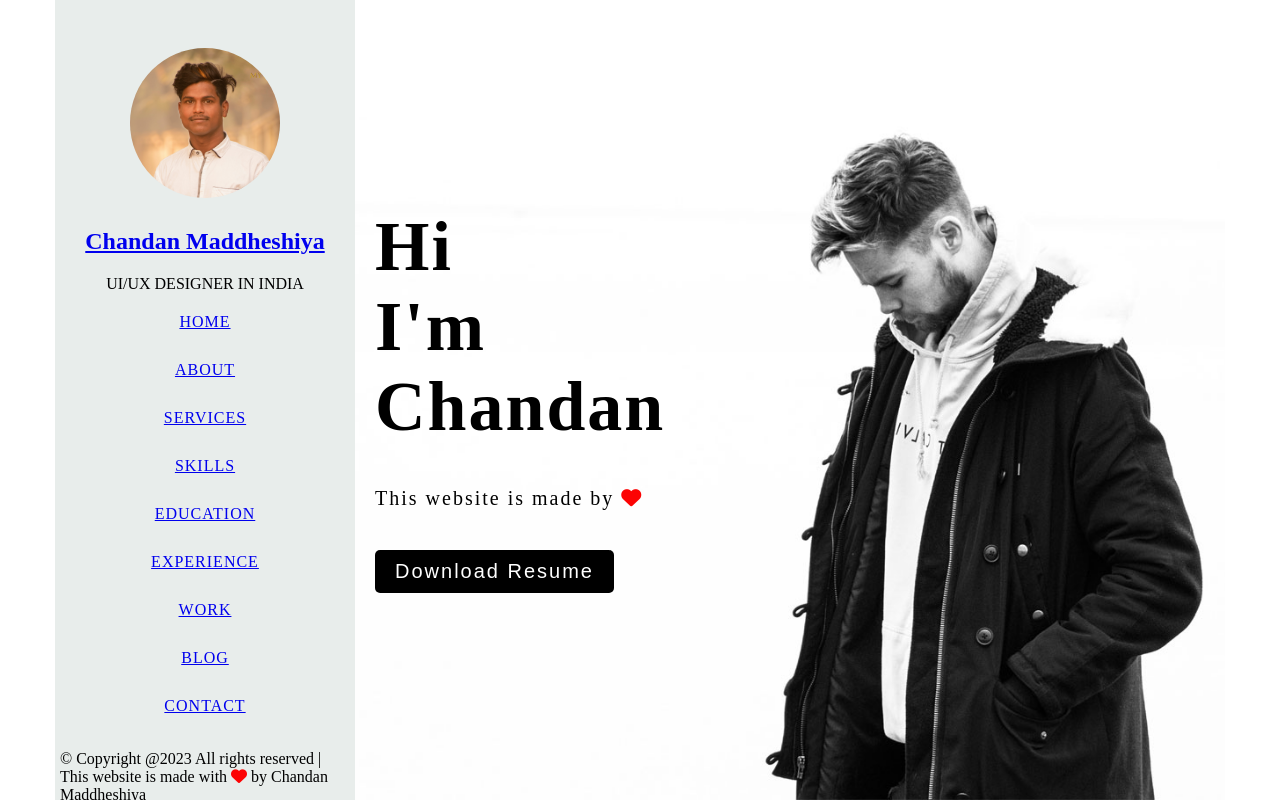
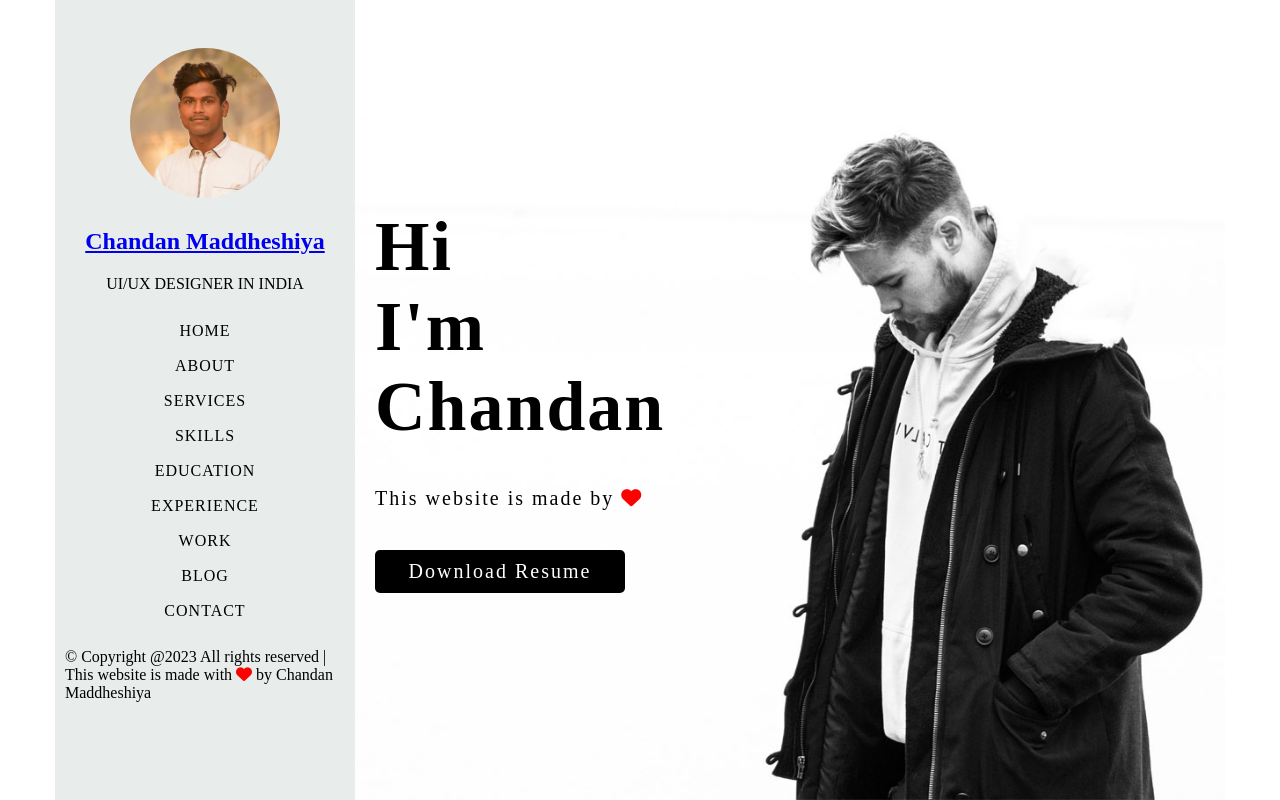
Before and after one commit to Maddheshiya007/Portfolio-site, a plain HTML site: page index.html in a window 1280 px wide. Drawn offline with Linux system fonts and the light colour scheme.

Commit message:
button update

```diff
--- a/index.html
+++ b/index.html
@@ -4,10 +4,12 @@
 <head>
     <meta charset="UTF-8">
     <meta name="viewport" content="width=device-width, initial-scale=1.0">
+    <meta keywords="portfolio,">
     <title>Portfolio-site</title>
     <link rel="stylesheet" href="style.css">
     <script src="https://kit.fontawesome.com/2f5d5159be.js" crossorigin="anonymous"></script>
-
+    <link rel="stylesheet" href="https://pro.fontawesome.com/releases/v5.10.0/css/all.css"
+        integrity="sha384-+dLXN0aS6Tq6qz4+oXnX3n6n6+e1z0n2w1wqy+gkXjz+gJwvF+g1d1d1d1d1d1d1d1" crossorigin="anonymous" />
 </head>
 
 <body>
@@ -37,15 +39,33 @@
                 <nav id="main-manu" role="navigation" class="navbar">
                     <div id="navbar" class="collapse" aria-expanded="false">
                         <ul>
-                            <li><a href="#">HOME </a></li>
-                            <li><a href="#About">ABOUT</a></li>
-                            <li><a href="#Services">SERVICES</a></li>
-                            <li><a href="#Skills">SKILLS</a></li>
-                            <li><a href="#Education">EDUCATION</a></li>
-                            <li><a href="#Experience">EXPERIENCE</a></li>
-                            <li><a href="#Work">WORK</a></li>
-                            <li><a href="#Blog">BLOG</a></li>
-                            <li><a href="#Contact">CONTACT</a></li>
+                            <a href="#hiro">
+                                <li>HOME</li>
+                            </a>
+                            <a href="#About">
+                                <li>ABOUT</li>
+                            </a>
+                            <a href="#Services">
+                                <li>SERVICES</li>
+                            </a>
+                            <a href="#Skills">
+                                <li>SKILLS</li>
+                            </a>
+                            <a href="#Education">
+                                <li>EDUCATION</li>
+                            </a>
+                            <a href="#Experience">
+                                <li>EXPERIENCE</li>
+                            </a>
+                            <a href="#Work">
+                                <li>WORK</li>
+                            </a>
+                            <a href="#Blog">
+                                <li>BLOG</li>
+                            </a>
+                            <a href="#Contact">
+                                <li>CONTACT</li>
+                            </a>
                         </ul>
 
                     </div>
@@ -58,10 +78,12 @@
             </aside>
             <!-- From here started 2nd part. -->
             <div id="main-sec">
-                <div class="hero-dp">
+                <div class="hero-dp" id="hiro">
                     <h1>Hi <br> I'm <br>Chandan</h1>
                     <p>This website is made by <i class="fa-solid fa-heart" style="color: #fc0303;"></i></p>
-                    <a href="chandan-resume.pdf" download><button class="buttondsn">Download Resume</button></a>
+                    <a class="resumebtn buttondsn" href="chandan-resume.pdf" download>
+                        <div> Download Resume </div>
+                    </a>
                 </div>
 
                 <!-- About section is here -->
@@ -79,7 +101,7 @@
                         <div class="abtboxes">Software</div>
                         <div class="abtboxes">Appliaction</div>
                     </div>
-                    <button class="buttondsn">Hire Me</button>
+                    <a href="#Contact"><button class="buttondsn">Hire Me</button></a>
                 </div>
 
                 <!-- Services section is here -->
--- a/style.css
+++ b/style.css
@@ -3,6 +3,7 @@
     padding: 0;
     box-sizing: border-box;
     scroll-behavior: smooth;
+    /* transition: 0.3s; */
 }
 
 .container {
@@ -82,16 +83,34 @@
 #main-manu ul {
     text-align: center;
     list-style: none;
+
 }
 
 #main-manu ul li {
-    margin: 0 0 30px 0;
-    padding: 0;
+    display: flex;
+    justify-content: center;
+    align-items: center;
+    width: 100%;
+    text-align: center;
+    text-decoration: none;
+    height: 35px;
     letter-spacing: 1px;
 }
 
+#main-manu ul li:hover {
+    font-weight: 500;
+    border: 2px solid #5676ec;
+}
+
+#main-manu ul a {
+    color: #000000;
+    text-decoration: none;
+
+}
+
+
 .footer {
-    padding: 5px;
+    margin-left: 10px;
 }
 
 #main-sec {
@@ -130,7 +149,7 @@
 }
 
 .buttondsn {
-    margin: 20px 0 20px 20px;
+
     letter-spacing: 2px;
     padding: 10px 20px;
     border: none;
@@ -142,12 +161,21 @@
     border-radius: 5px;
 }
 
-button:hover {
+.buttondsn:hover {
     background-color: #ffffff;
     color: #000000;
     transition: 0.5s;
-    border: 1px solid #000000;
+    border: 1px solid #000000
 }
+
+.resumebtn {
+    width: 250px;
+    text-align: center;
+    text-decoration: none;
+    margin: 20px 0 20px 20px;
+}
+
+
 
 .about,
 .services,
```
